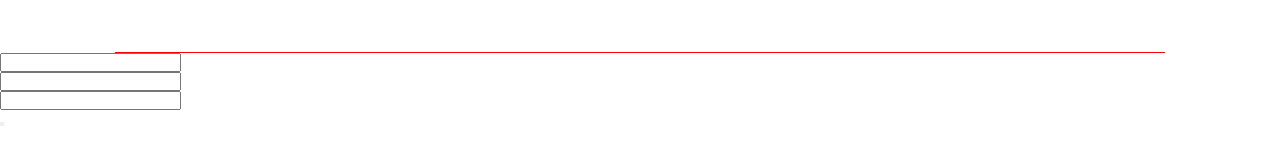
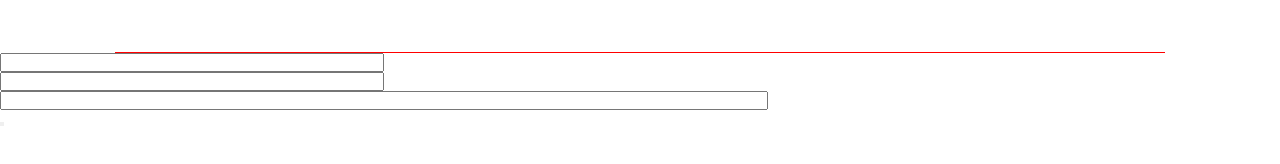
Before and after one commit to gabocai99/proiect, a website: page index.html in a window 1280 px wide. Shown: the part 3068-3232 px from the top of the page. Drawn offline with Linux system fonts and the light colour scheme.

Commit message:
first commit

```diff
--- a/style.css
+++ b/style.css
@@ -381,13 +381,13 @@ html{
 }
 
 .name{
-
+    width: 30%;
 }
 
 .email{
-
+    width: 30%;
 }
 
 .message{
-
+    width: 60%;
 }
```
Also changed, not shown: index.html (line endings or trailing spaces).
